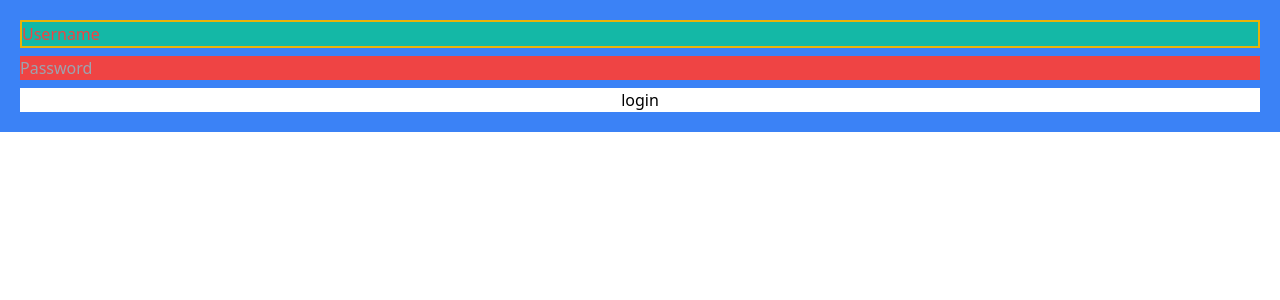
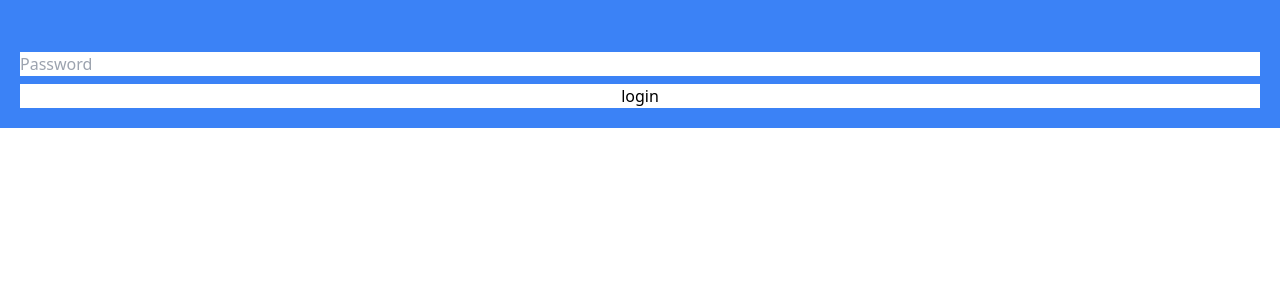
Before and after one commit to ryugibo/nomad-carrot-market, a Next.js app: page / in a window 1280 px wide. Shown: the top 300 px of the page. Built offline with nearby package versions, Linux system fonts and the light colour scheme.

Commit message:
:memo: #4.7 | Modifiers for Forms / 5
- disabled

```diff
--- a/pages/index.tsx
+++ b/pages/index.tsx
@@ -5,16 +5,11 @@ const Home: NextPage = () => {
     <form className="flex flex-col space-y-2 bg-blue-500 p-5 focus-within:bg-blue-100">
       <input
         type="text"
-        required
+        disabled
         placeholder="Username"
-        className="required:border-2 border-yellow-500 placeholder-shown:bg-teal-500 placeholder:text-red-500"
+        className="disabled:opacity-0"
       />
-      <input
-        type="password"
-        required
-        placeholder="Password"
-        className="invalid:bg-red-500"
-      />
+      <input type="password" required placeholder="Password" className="" />
       <input type="submit" value="login" className="bg-white" />
     </form>
   );
```
